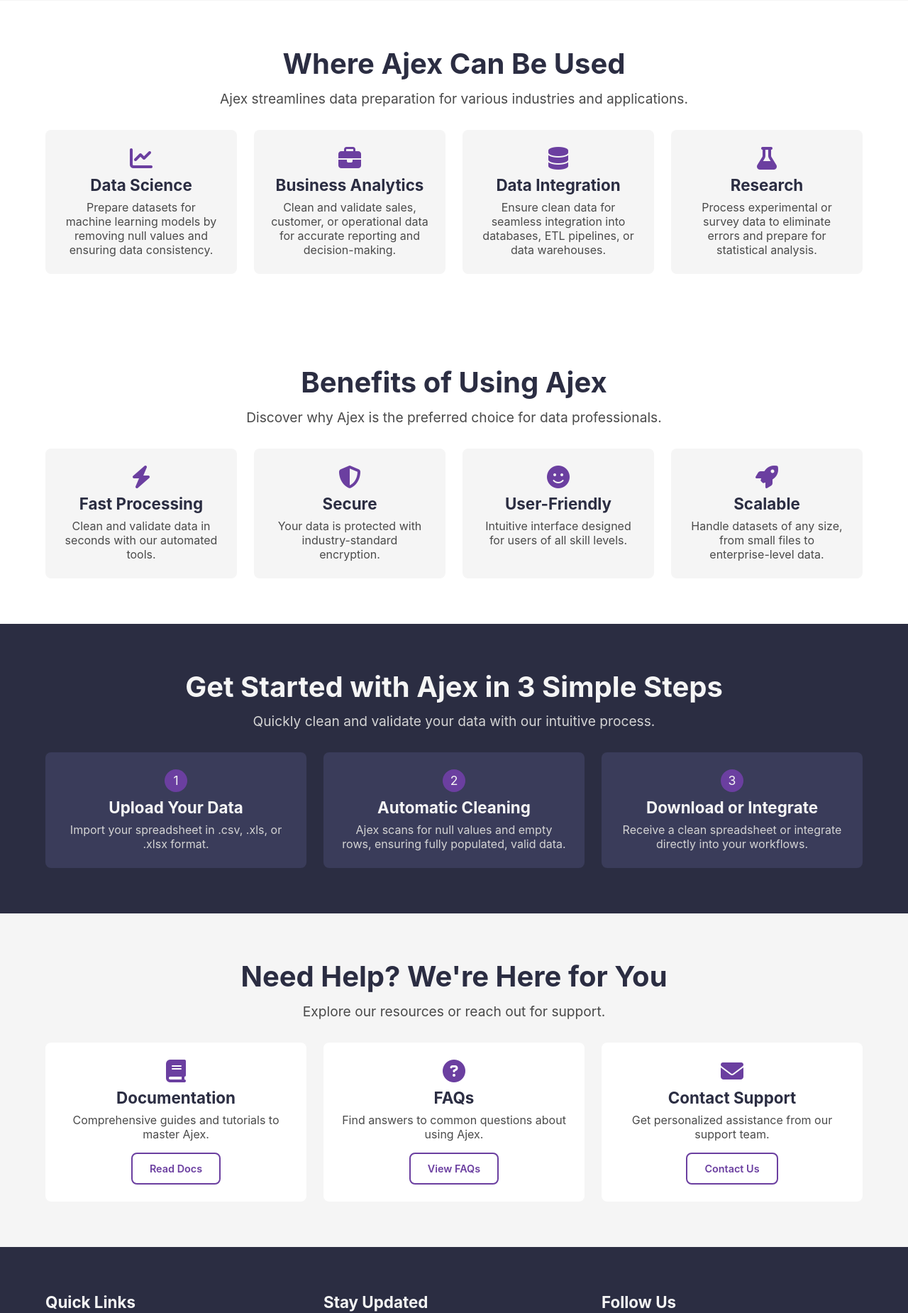
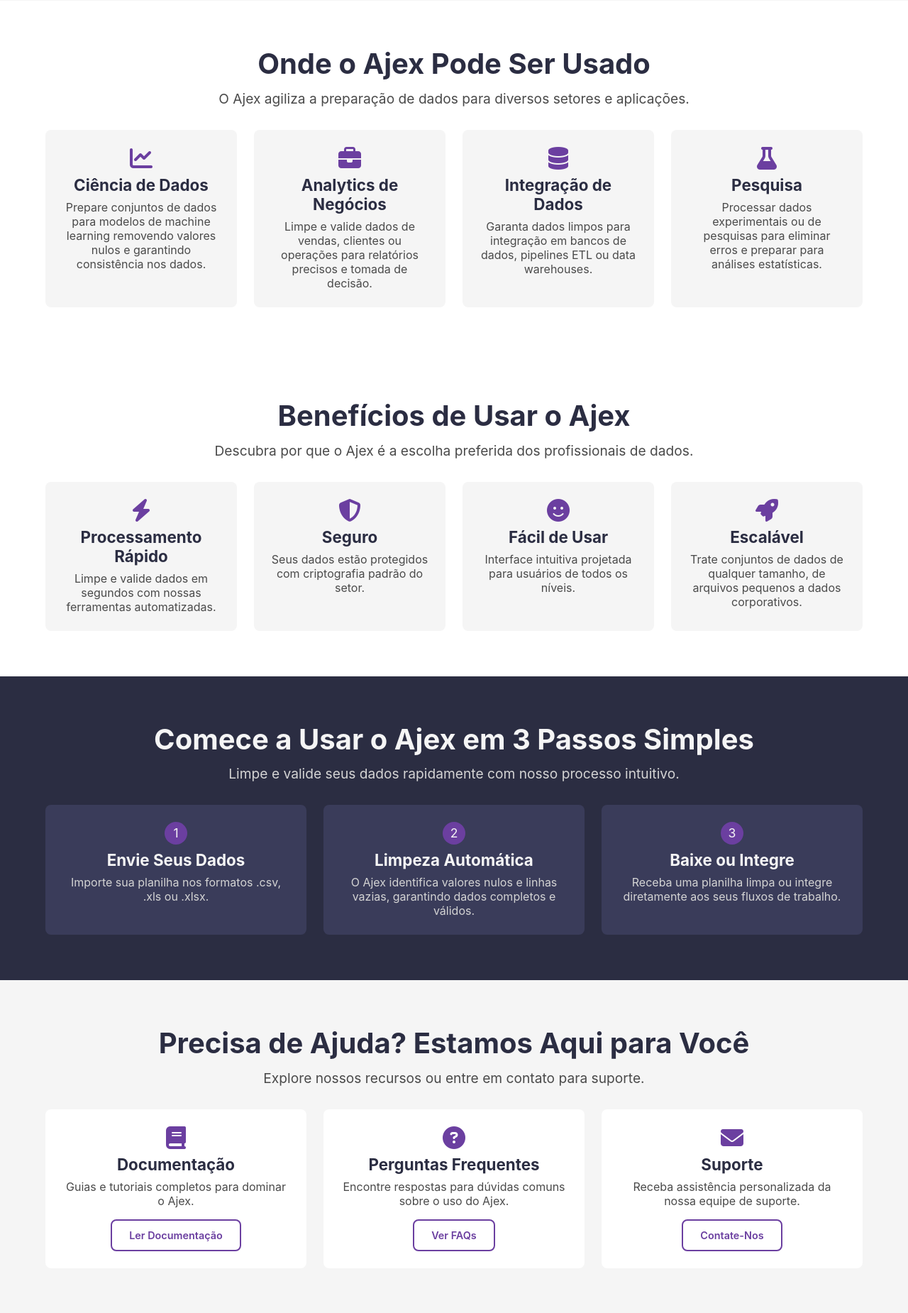
Before and after one commit to ilongen/ajex, a Django app: page / in a window 1280 px wide. Shown: the part 770-2620 px from the top of the page at 71% size. Run offline with Django 5.2, Linux system fonts and the light colour scheme.

Commit message:
feat: trabalhando no formulário, não estou vendo exatamente como aplicar precisará rever

```diff
--- /dev/null
+++ b/servermanager/forms.py
@@ -0,0 +1,4 @@
+from django import forms
+
+class postData(forms.Form):
+    file = forms.FileInput
--- a/servermanager/settings.py
+++ b/servermanager/settings.py
@@ -97,7 +97,7 @@ AUTH_PASSWORD_VALIDATORS = [
 # Internationalization
 # https://docs.djangoproject.com/en/5.1/topics/i18n/
 
-LANGUAGE_CODE = 'en-us'
+LANGUAGE_CODE = 'pt-br'
 
 TIME_ZONE = 'UTC'
 
--- a/servermanager/urls.py
+++ b/servermanager/urls.py
@@ -15,11 +15,12 @@ Including another URLconf
     2. Add a URL to urlpatterns:  path('blog/', include('blog.urls'))
 """
 
-from django.urls import path,include
+from django.urls import path
 from servermanager import views
 
 
 urlpatterns = [
     path('', views.index,name='index'),
     path('templates/models',views.models_ready,name='models'),
+    path('post',views.postForm,name='post')
 ]
--- a/servermanager/views.py
+++ b/servermanager/views.py
@@ -1,5 +1,7 @@
 from django.shortcuts import render
-
+from servermanager.services.DataSheet import DataSheet
+from servermanager.services.modelsReady.CleanCell import RemoveNaN
+from .forms import postData
 # Create your views here.
 
 def index(request):
@@ -9,26 +11,25 @@ def index(request):
 def models_ready(request):
     template_name = "models-ready.html"
     return render(request,template_name)
-'''
-def model_RemoveNaN(request):
+
+def postForm(request):
     # Request received from frontend
-    if request.method == "POST":
+    if request.method == 'POST':
 
         # Caso o POST for sucesso, ele irá enviar pro servidor a informação.
-        file=request.POST.get('file') # File request
-        name_file = file.name
-        file = file.read()
+        form = postData(request.POST)
+        if form.is_valid():
+            name_file = form.data
+            file = form.file
         # DATAFRAME READ, NOW CLEAR DATA
-        data=DataSheet(data_file=file,data_name=name_file)
-        data.is_data()
-        sheetEnd = RemoveNaN(data)
-        sheetEnd.value_cells_isnan()
-        sheetEnd.delet_cell()
-        sheetEnd.dataframe_exception()
-        download_file = sheetEnd.download_zip()
-        return download_file
+            data=DataSheet(data_file=file,data_name=name_file)
+            data.is_data()
+            sheetEnd = RemoveNaN(data)
+            sheetEnd.value_cells_isnan()
+            sheetEnd.delet_cell()
+            sheetEnd.dataframe_exception()
+            download_file = sheetEnd.download_zip()
+            return download_file
     else:
-        JsonResponse({"error":"Method not allowed"})
-    return None
-
-'''
+        form = postData()
+    return render(request,'servermanager/post',{'form':form})
--- a/templates/index.html
+++ b/templates/index.html
@@ -1,6 +1,6 @@
 {% load static %}
 <!DOCTYPE html>
-<html lang="en">
+<html lang="pt-br">
 <head>
     <meta charset="UTF-8">
     <meta name="viewport" content="width=device-width, initial-scale=1.0">
@@ -12,8 +12,8 @@
     <header>
         <nav class="navbar">
             <div class="nav-links" style="--i: 1;">
-                <a href="templates/models" style="--i: 1;">Models</a>
-                <a href="#docs" style="--i: 4;">Docs</a>
+                <a href="templates/models" style="--i: 1;">Modelos</a>
+                <a href="#docs" style="--i: 4;">Documentação</a>
             </div>
             <div class="hamburger">
                 <i class="fas fa-bars"></i>
@@ -24,143 +24,143 @@
     <main>
         <section class="hero">
             <div class="hero-content">
-                <h1 class="hero-title">Clean Data, Clear Insights</h1>
-                <p class="hero-subtitle">Transform your datasets with Ajex’s automated cleaning and validation, delivering analysis-ready data in seconds.</p>
-                <a href="templates/models" class="hero-cta">Get Started Now</a>
+                <h1 class="hero-title">Dados Limpos, Insights Claros</h1>
+                <p class="hero-subtitle">Transforme seus conjuntos de dados com a limpeza e validação automatizada do Ajex, entregando dados prontos para análise em segundos.</p>
+                <a href="templates/models" class="hero-cta">Comece Agora</a>
             </div>
             <div class="hero-image">
-                <img src="{% static 'images/pexels-goumbik-577195.jpg' %}" alt="Data Visualization Dashboard">
+                <img src="{% static 'images/pexels-goumbik-577195.jpg' %}" alt="Painel de Visualização de Dados">
             </div>
         </section>
 
         <section class="use-cases" id="use-cases">
-            <h2 class="section-title">Where Ajex Can Be Used</h2>
-            <p class="section-subtitle">Ajex streamlines data preparation for various industries and applications.</p>
+            <h2 class="section-title">Onde o Ajex Pode Ser Usado</h2>
+            <p class="section-subtitle">O Ajex agiliza a preparação de dados para diversos setores e aplicações.</p>
             <div class="use-case-grid">
                 <div class="use-case-item">
                     <i class="fas fa-chart-line"></i>
-                    <h3>Data Science</h3>
-                    <p>Prepare datasets for machine learning models by removing null values and ensuring data consistency.</p>
+                    <h3>Ciência de Dados</h3>
+                    <p>Prepare conjuntos de dados para modelos de machine learning removendo valores nulos e garantindo consistência nos dados.</p>
                 </div>
                 <div class="use-case-item">
                     <i class="fas fa-briefcase"></i>
-                    <h3>Business Analytics</h3>
-                    <p>Clean and validate sales, customer, or operational data for accurate reporting and decision-making.</p>
+                    <h3>Analytics de Negócios</h3>
+                    <p>Limpe e valide dados de vendas, clientes ou operações para relatórios precisos e tomada de decisão.</p>
                 </div>
                 <div class="use-case-item">
                     <i class="fas fa-database"></i>
-                    <h3>Data Integration</h3>
-                    <p>Ensure clean data for seamless integration into databases, ETL pipelines, or data warehouses.</p>
+                    <h3>Integração de Dados</h3>
+                    <p>Garanta dados limpos para integração em bancos de dados, pipelines ETL ou data warehouses.</p>
                 </div>
                 <div class="use-case-item">
                     <i class="fas fa-flask"></i>
-                    <h3>Research</h3>
-                    <p>Process experimental or survey data to eliminate errors and prepare for statistical analysis.</p>
+                    <h3>Pesquisa</h3>
+                    <p>Processar dados experimentais ou de pesquisas para eliminar erros e preparar para análises estatísticas.</p>
                 </div>
             </div>
         </section>
 
         <section class="benefits" id="benefits">
-            <h2 class="section-title">Benefits of Using Ajex</h2>
-            <p class="section-subtitle">Discover why Ajex is the preferred choice for data professionals.</p>
+            <h2 class="section-title">Benefícios de Usar o Ajex</h2>
+            <p class="section-subtitle">Descubra por que o Ajex é a escolha preferida dos profissionais de dados.</p>
             <div class="benefits-grid">
                 <div class="benefit-item">
                     <i class="fas fa-bolt"></i>
-                    <h3>Fast Processing</h3>
-                    <p>Clean and validate data in seconds with our automated tools.</p>
+                    <h3>Processamento Rápido</h3>
+                    <p>Limpe e valide dados em segundos com nossas ferramentas automatizadas.</p>
                 </div>
                 <div class="benefit-item">
                     <i class="fas fa-shield-alt"></i>
-                    <h3>Secure</h3>
-                    <p>Your data is protected with industry-standard encryption.</p>
+                    <h3>Seguro</h3>
+                    <p>Seus dados estão protegidos com criptografia padrão do setor.</p>
                 </div>
                 <div class="benefit-item">
                     <i class="fas fa-smile"></i>
-                    <h3>User-Friendly</h3>
-                    <p>Intuitive interface designed for users of all skill levels.</p>
+                    <h3>Fácil de Usar</h3>
+                    <p>Interface intuitiva projetada para usuários de todos os níveis.</p>
                 </div>
                 <div class="benefit-item">
                     <i class="fas fa-rocket"></i>
-                    <h3>Scalable</h3>
-                    <p>Handle datasets of any size, from small files to enterprise-level data.</p>
+                    <h3>Escalável</h3>
+                    <p>Trate conjuntos de dados de qualquer tamanho, de arquivos pequenos a dados corporativos.</p>
                 </div>
             </div>
         </section>
 
         <section class="how-to-use" id="how-to-use">
-            <h2 class="section-title">Get Started with Ajex in 3 Simple Steps</h2>
-            <p class="section-subtitle">Quickly clean and validate your data with our intuitive process.</p>
+            <h2 class="section-title">Comece a Usar o Ajex em 3 Passos Simples</h2>
+            <p class="section-subtitle">Limpe e valide seus dados rapidamente com nosso processo intuitivo.</p>
             <div class="steps-grid">
                 <div class="step-item">
                     <span class="step-number">1</span>
-                    <h3>Upload Your Data</h3>
-                    <p>Import your spreadsheet in .csv, .xls, or .xlsx format.</p>
+                    <h3>Envie Seus Dados</h3>
+                    <p>Importe sua planilha nos formatos .csv, .xls ou .xlsx.</p>
                 </div>
                 <div class="step-item">
                     <span class="step-number">2</span>
-                    <h3>Automatic Cleaning</h3>
-                    <p>Ajex scans for null values and empty rows, ensuring fully populated, valid data.</p>
+                    <h3>Limpeza Automática</h3>
+                    <p>O Ajex identifica valores nulos e linhas vazias, garantindo dados completos e válidos.</p>
                 </div>
                 <div class="step-item">
                     <span class="step-number">3</span>
-                    <h3>Download or Integrate</h3>
-                    <p>Receive a clean spreadsheet or integrate directly into your workflows.</p>
+                    <h3>Baixe ou Integre</h3>
+                    <p>Receba uma planilha limpa ou integre diretamente aos seus fluxos de trabalho.</p>
                 </div>
             </div>
         </section>
 
         <section class="help-channels" id="docs">
-            <h2 class="section-title">Need Help? We're Here for You</h2>
-            <p class="section-subtitle">Explore our resources or reach out for support.</p>
+            <h2 class="section-title">Precisa de Ajuda? Estamos Aqui para Você</h2>
+            <p class="section-subtitle">Explore nossos recursos ou entre em contato para suporte.</p>
             <div class="help-grid">
                 <div class="help-item">
                     <i class="fas fa-book"></i>
-                    <h3>Documentation</h3>
-                    <p>Comprehensive guides and tutorials to master Ajex.</p>
-                    <a href="/docs" class="help-cta">Read Docs</a>
+                    <h3>Documentação</h3>
+                    <p>Guias e tutoriais completos para dominar o Ajex.</p>
+                    <a href="/docs" class="help-cta">Ler Documentação</a>
                 </div>
                 <div class="help-item">
                     <i class="fas fa-question-circle"></i>
-                    <h3>FAQs</h3>
-                    <p>Find answers to common questions about using Ajex.</p>
-                    <a href="/docs/faq" class="help-cta">View FAQs</a>
+                    <h3>Perguntas Frequentes</h3>
+                    <p>Encontre respostas para dúvidas comuns sobre o uso do Ajex.</p>
+                    <a href="/docs/faq" class="help-cta">Ver FAQs</a>
                 </div>
                 <div class="help-item">
                     <i class="fas fa-envelope"></i>
-                    <h3>Contact Support</h3>
-                    <p>Get personalized assistance from our support team.</p>
-                    <a href="/support" class="help-cta">Contact Us</a>
+                    <h3>Suporte</h3>
+                    <p>Receba assistência personalizada da nossa equipe de suporte.</p>
+                    <a href="/support" class="help-cta">Contate-Nos</a>
                 </div>
             </div>
         </section>
 
         <div class="content-list" id="content-list">
-            <div class="content-item">Product Overview</div>
-            <div class="content-item">About Our Team</div>
-            <div class="content-item">Why Choose Us</div>
-            <div class="content-item">Documentation Guide</div>
+            <div class="content-item">Visão Geral do Produto</div>
+            <div class="content-item">Sobre Nossa Equipe</div>
+            <div class="content-item">Por Que Escolher-nos</div>
+            <div class="content-item">Guia de Documentação</div>
         </div>
     </main>
 
     <footer>
         <div class="footer-container">
             <div class="footer-links">
-                <h3>Quick Links</h3>
-                <a href="#models">Models</a>
-                <a href="#about">About Us</a>
-                <a href="#why-ajex">Why Ajex</a>
-                <a href="#docs">Docs</a>
+                <h3>Links Rápidos</h3>
+                <a href="#models">Modelos</a>
+                <a href="#about">Sobre Nós</a>
+                <a href="#why-ajex">Por Que Ajex</a>
+                <a href="#docs">Documentação</a>
             </div>
             <div class="footer-newsletter">
-                <h3>Stay Updated</h3>
-                <p>Subscribe to our newsletter for the latest updates.</p>
+                <h3>Mantenha-se Atualizado</h3>
+                <p>Inscreva-se em nossa newsletter para receber as últimas atualizações.</p>
                 <div class="newsletter-input">
-                    <input type="email" placeholder="Enter your email">
-                    <button class="newsletter-btn">Subscribe</button>
+                    <input type="email" placeholder="Digite seu email">
+                    <button class="newsletter-btn">Inscrever</button>
                 </div>
             </div>
             <div class="footer-social">
-                <h3>Follow Us</h3>
+                <h3>Siga-nos</h3>
                 <div class="social-icons">
                     <a href="https://twitter.com" target="_blank"><i class="fab fa-twitter"></i></a>
                     <a href="https://linkedin.com" target="_blank"><i class="fab fa-linkedin"></i></a>
@@ -169,7 +169,7 @@
             </div>
         </div>
         <div class="footer-bottom">
-            <p>&copy; 2025 Ajex. All rights reserved.</p>
+            <p>&copy; 2025 Ajex. Todos os direitos reservados.</p>
         </div>
     </footer>
 
```
Also changed, not shown: templates/models-ready.html (+8 -5 lines), servermanager/services/DataSheet.py (renamed from servermanager/services/modelsReady/DataSheet.py).
